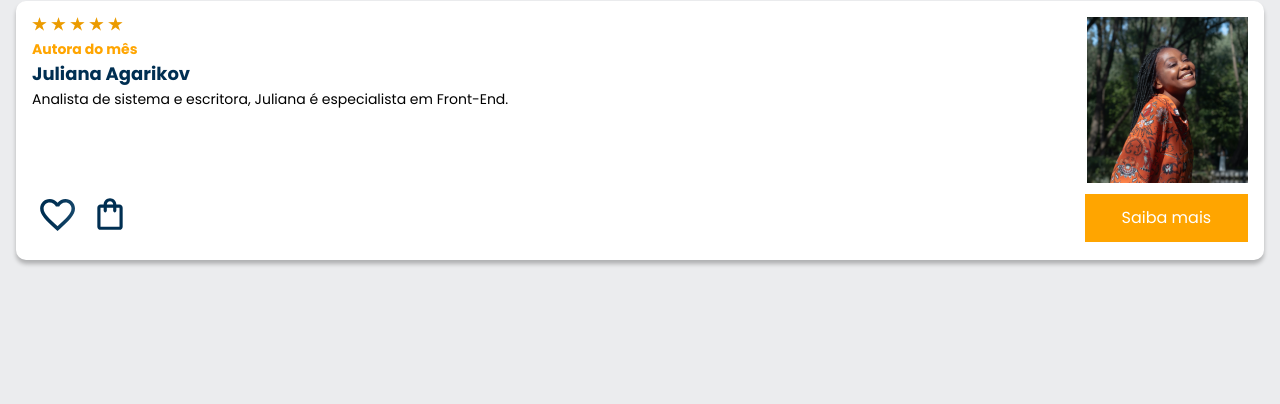
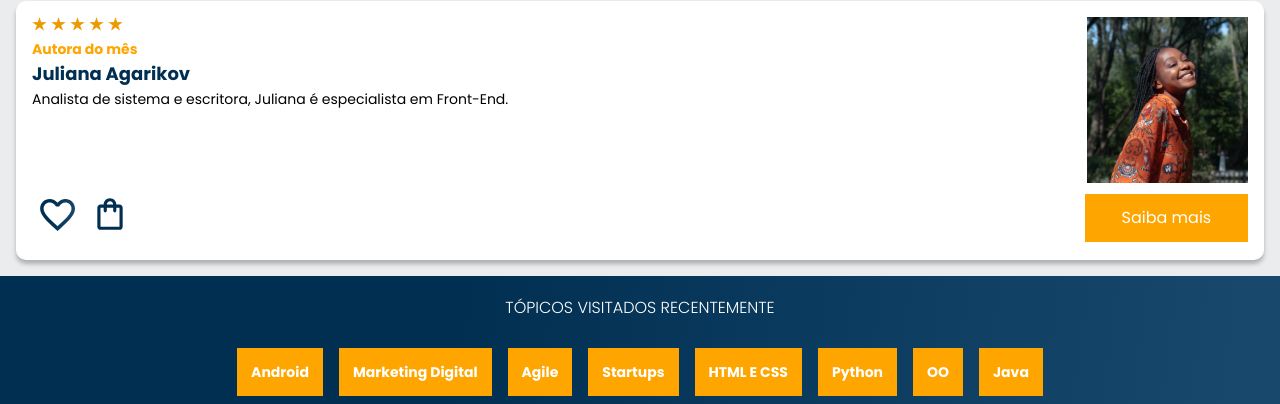
Before and after one commit to duduzx02/AluraBook, a plain HTML site: page index.html in a window 1280 px wide. Shown: the part 1919-2323 px from the top of the page. Before the commit the page ends 2195 px from the top, so only its background shows below. Drawn offline with nearby package versions, Linux system fonts and the light colour scheme.

Commit message:
Lista de tópicos

```diff
--- a/index.html
+++ b/index.html
@@ -135,6 +135,35 @@
             </div>
         </div>
     </section>
+    <section class="topicos">
+        <h2 class="topicos__titulos">TÓPICOS VISITADOS RECENTEMENTE</h2>
+        <ul class="topicos__lista">
+            <li class="topicos__item">
+                <a href="#" class="topicos__link">Android</a>
+            </li>
+            <li class="topicos__item">
+                <a href="#" class="topicos__link">Marketing Digital</a>
+            </li>
+            <li class="topicos__item">
+                <a href="#" class="topicos__link">Agile</a>
+            </li>
+            <li class="topicos__item">
+                <a href="#" class="topicos__link">Startups</a>
+            </li>
+            <li class="topicos__item">
+                <a href="#" class="topicos__link">HTML E CSS</a>
+            </li>
+            <li class="topicos__item">
+                <a href="#" class="topicos__link">Python</a>
+            </li>
+            <li class="topicos__item">
+                <a href="#" class="topicos__link">OO</a>
+            </li>
+            <li class="topicos__item">
+                <a href="#" class="topicos__link">Java</a>
+            </li>
+        </ul>
+    </section>
 
     <script src="https://cdn.jsdelivr.net/npm/swiper@8/swiper-bundle.min.js"></script>
     <script>
--- a/styles.css
+++ b/styles.css
@@ -1,6 +1,7 @@
 @import url("styles/header.css");
 @import url("styles/banner.css  ");
 @import url("styles/carrosel.css  ");
+@import url("styles/topicos.css  ");
 
 :root{
     --cor-fundo: #EBECEE;
--- /dev/null
+++ b/styles/topicos.css
@@ -0,0 +1,29 @@
+.topicos{
+    background: var(--azul-degrade);
+    text-align: center;
+}
+
+.topicos__titulos{
+    color: var(--branco);
+    font-weight: 300;
+    padding: 1.5em 0 ;
+}
+
+.topicos__lista{
+    display: flex;
+    flex-wrap: wrap;
+    justify-content: center;
+}
+
+.topicos__item{
+    margin: 1.5em 0.5em;
+}
+
+.topicos__link{
+    color: var(--branco);
+    padding: 1em;
+    background-color: var(--laranja);
+    text-decoration: none;
+    font-size: 14px;
+    font-weight: bold;
+}
```
